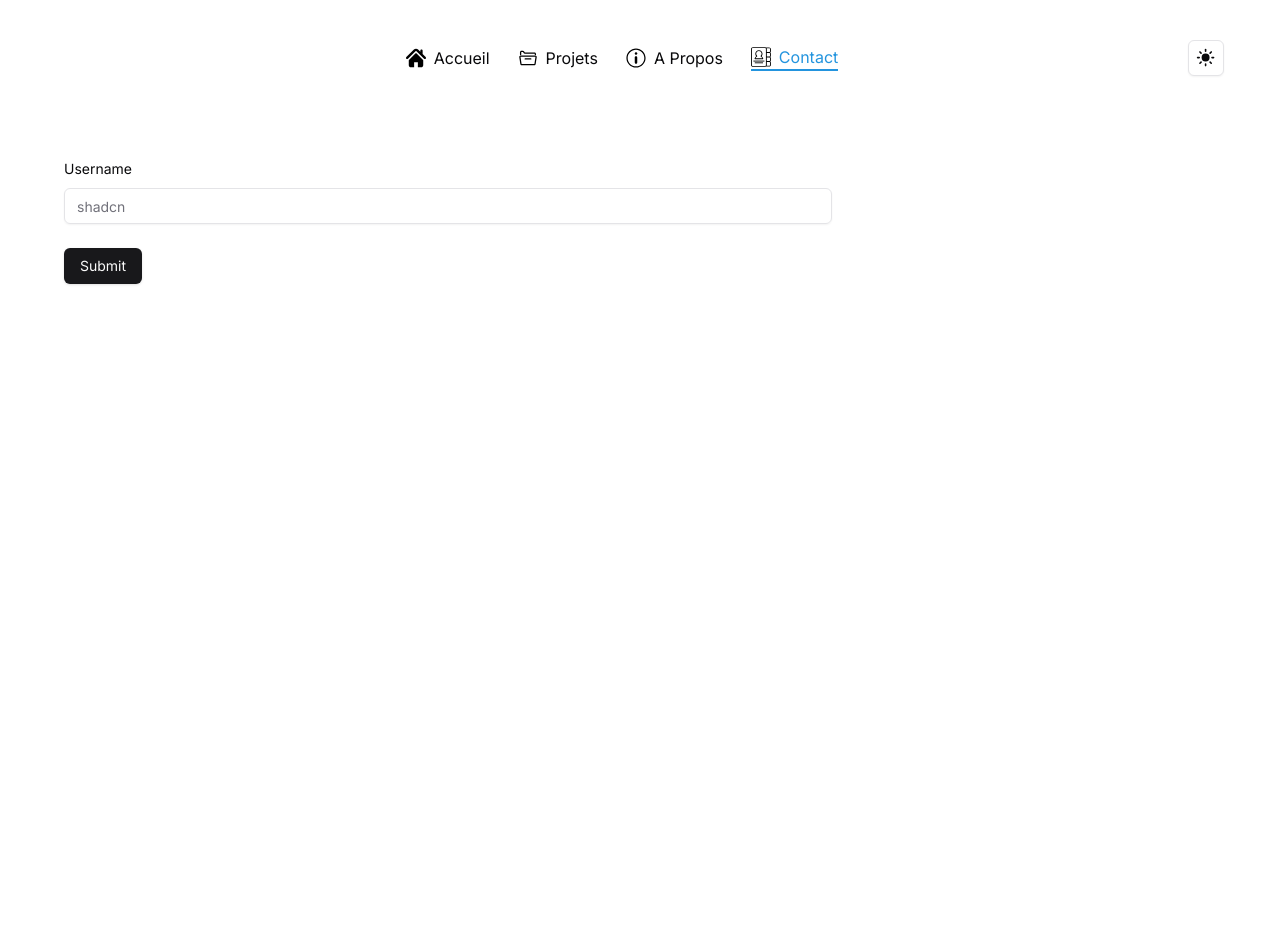
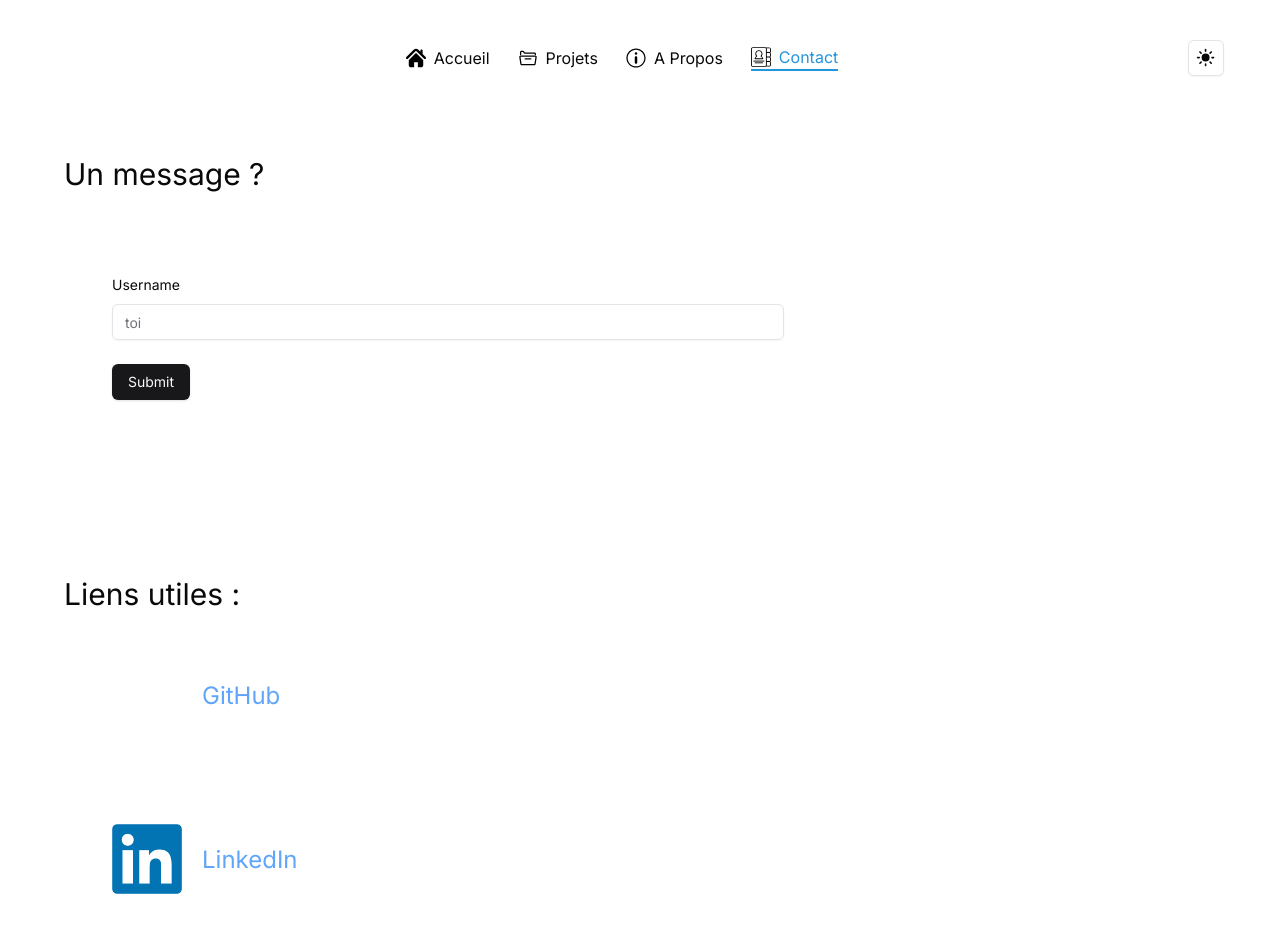
Before and after one commit to PotlaETU/portfolio, a Next.js app: page /contact in a window 1280 px wide. Shown: the top 932 px of the page. Built offline with nearby package versions, Linux system fonts and the light colour scheme.

Commit message:
feat: implementing contact page

```diff
--- a/app/about/page.tsx
+++ b/app/about/page.tsx
@@ -11,7 +11,7 @@ export default function Page() {
                     <h2 className="text-2xl mt-8">Mes compétences</h2>
                     <div className="mt-4 grid grid-cols-1 gap-4 md:grid-cols-2">
                         {Object.entries(skills).map(([category, items]) => (
-                            <div key={category} className="bg-slate-950 p-4 rounded-md">
+                            <div key={category} className="bg-slate-850 p-4 rounded-md">
                                 <h3 className="text-xl font-bold">{category}</h3>
                                 <ul className="mt-4">
                                     {Object.entries(items).map(([name, value]) => (
--- a/app/contact/page.tsx
+++ b/app/contact/page.tsx
@@ -9,6 +9,8 @@ import {Button} from "@/components/ui/button"
 import {Form, FormControl, FormField, FormItem, FormLabel, FormMessage,} from "@/components/ui/form"
 
 import {Input} from "@/components/ui/input"
+import {getLinks} from "@/datas/links";
+import Image from "next/image";
 
 const FormSchema = z.object({
     username: z.string().min(2, {
@@ -25,6 +27,8 @@ export default function Page() {
         },
     })
 
+    const links = getLinks();
+
     function onSubmit(data: z.infer<typeof FormSchema>) {
         toast({
             title: "You submitted the following values:",
@@ -37,9 +41,11 @@ export default function Page() {
     }
 
     return (
+        <>
             <div className="container mx-auto px-6 pt-10 pb-12 min-h-screen">
+                <h1 className="text-3xl ">Un message ?</h1>
                 <Form {...form}>
-                <form onSubmit={form.handleSubmit(onSubmit)} className="w-2/3 space-y-6">
+                    <form onSubmit={form.handleSubmit(onSubmit)} className="w-2/3 space-y-6 mt-8 p-12">
                         <FormField
                             control={form.control}
                             name="username"
@@ -47,15 +53,39 @@ export default function Page() {
                                 <FormItem>
                                     <FormLabel>Username</FormLabel>
                                     <FormControl>
-                                    <Input placeholder="shadcn" {...field} />
+                                        <Input placeholder="toi" {...field} />
                                     </FormControl>
                                     <FormMessage/>
                                 </FormItem>
-                        )}
-                    />
+                            )}/>
                         <Button type="submit">Submit</Button>
                     </form>
                 </Form>
+                <div className="mt-32">
+                    <h1 className="text-3xl">Liens utiles :</h1>
+                    {links.map((link, key) => (
+                            <>
+                                <div className="flex p-12" key={key}>
+                                    <Image src={link.icon}
+                                           width={70}
+                                           height={70}
+                                           className={"inline-block"}
+                                           alt={link.name}/>
+                                    <a
+                                        key={link.name}
+                                        href={link.url}
+                                        target="_blank"
+                                        rel="noopener noreferrer"
+                                        className="block px-5 mt-5 text-2xl text-blue-400"
+                                    >
+                                        {link.name}
+                                    </a>
                                 </div>
+                            </>
+                        )
+                    )}
+                </div>
+            </div>
+        </>
     )
 }
--- /dev/null
+++ b/datas/links.ts
@@ -0,0 +1,16 @@
+const links = [{
+    "name": "GitHub",
+    "url": "https://github.com/PotlaETU",
+    "icon": "/icons/github-mark-white.png"
+},
+    {
+        "name": "LinkedIn",
+        "url": "https://www.linkedin.com/in/anthony-rolland-info/",
+        "icon": "/icons/linkedin.png"
+    },
+
+];
+
+export function getLinks() {
+    return links;
+}
```
Also changed, not shown: datas/skills.ts (+5 -5 lines), public/icons/linkedin.png (added). Lines whose indentation alone changed are shown as unchanged.
